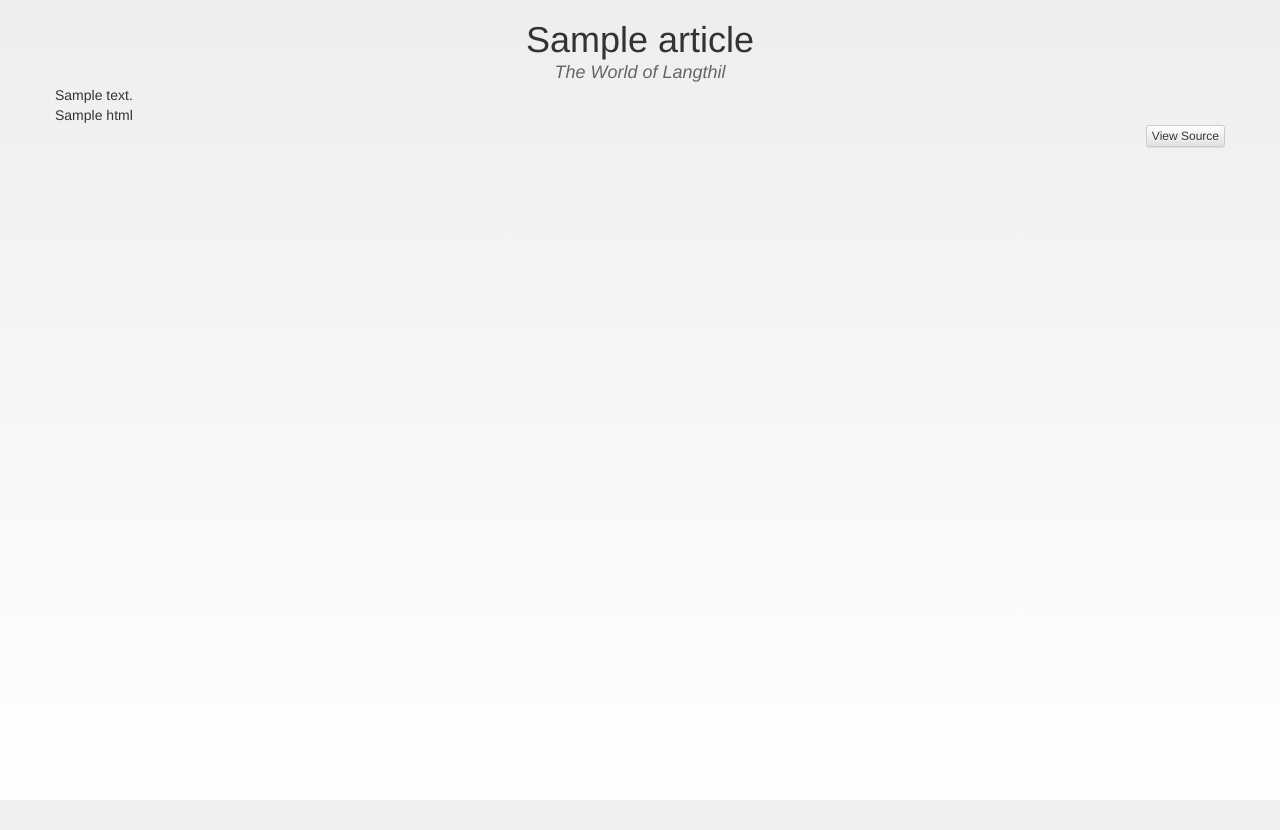
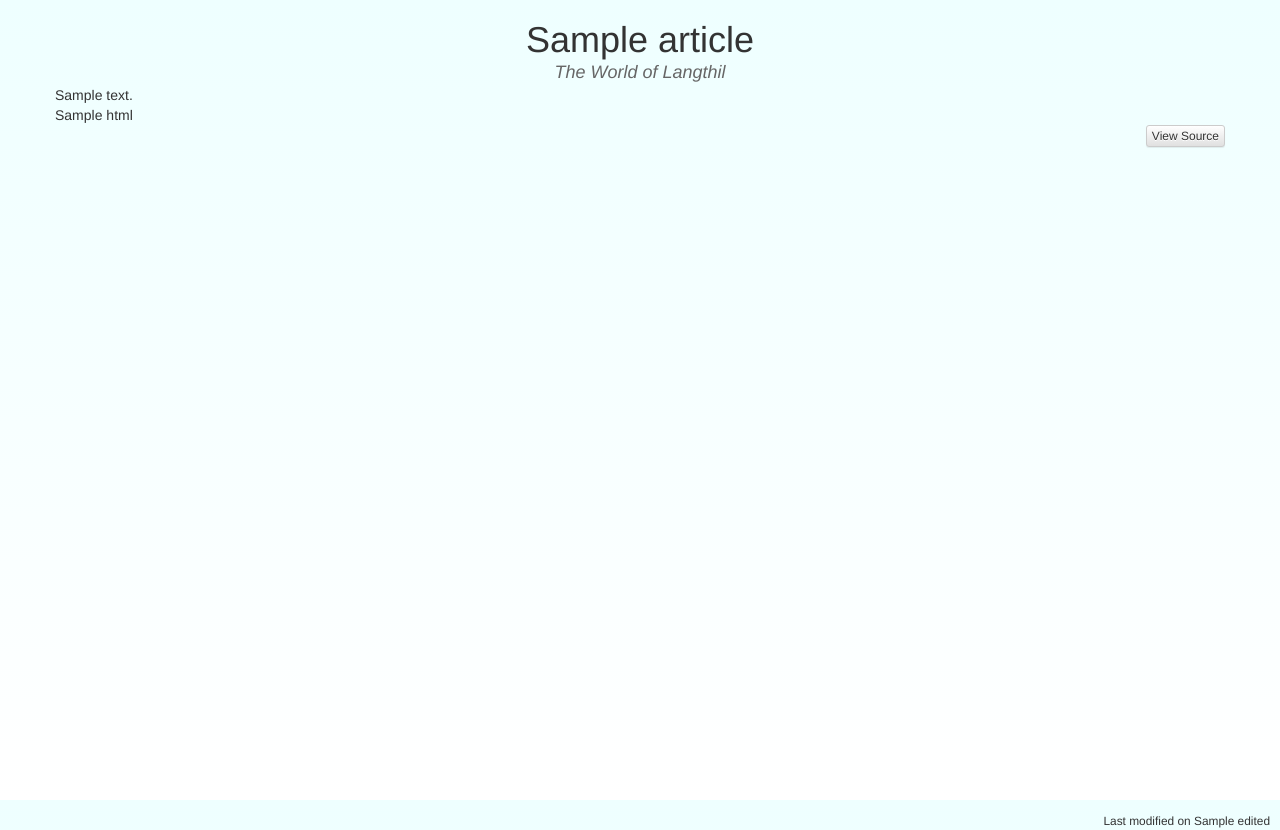
Before and after one commit to Kromey/worldwiki, a Django app: template wiki/templates/wiki/article_detail.html in a window 1280 px wide. Before the commit the page ends 800 px from the top, so only its background shows below. Run offline with Django 3.2, Linux system fonts and the light colour scheme; the template is opened without the code that fills it: most values are stand-ins (such as "Sample title", 1, 10 or a date in 2020).

Commit message:
Add article edited timestamp; a little color

```diff
--- a/wiki/static/wiki/wiki.css
+++ b/wiki/static/wiki/wiki.css
@@ -1,5 +1,5 @@
 body {
-	background-image: linear-gradient(to bottom, #eee, #fff);
+	background-image: linear-gradient(to bottom, #eff, #fff);
 	background-attachment: fixed;
 }
 .header {
@@ -19,7 +19,7 @@ span.subheader {
 	padding: 15px;
 	margin-top: 15px;
 	box-shadow: 0px 0px 10px #666;
-	background-color: #f8f8f8;
+	background-color: #f0f9fc;
 }
 
 .sidebar {
@@ -86,6 +86,13 @@ span.subheader {
 	font-family: monospace;
 }
 
+div#article_edited {
+	position: absolute;
+	right: 10px;
+	bottom: -30px;
+	font-size: 85%;
+}
+
 a.wikilink.new {
 	color: #ba0000;
 }
--- a/wiki/templates/wiki/article_detail.html
+++ b/wiki/templates/wiki/article_detail.html
@@ -17,6 +17,10 @@
 	<div>{{ article.markdown }}</div>
 	<button role="button" class="btn btn-xs btn-default pull-right" id="hide-source">Hide Source</button>
 </div>
+
+<div id="article_edited">
+	Last modified on {{ article.edited }}
+</div>
 {% endblock content %}
 
 {% block styles %}
```
